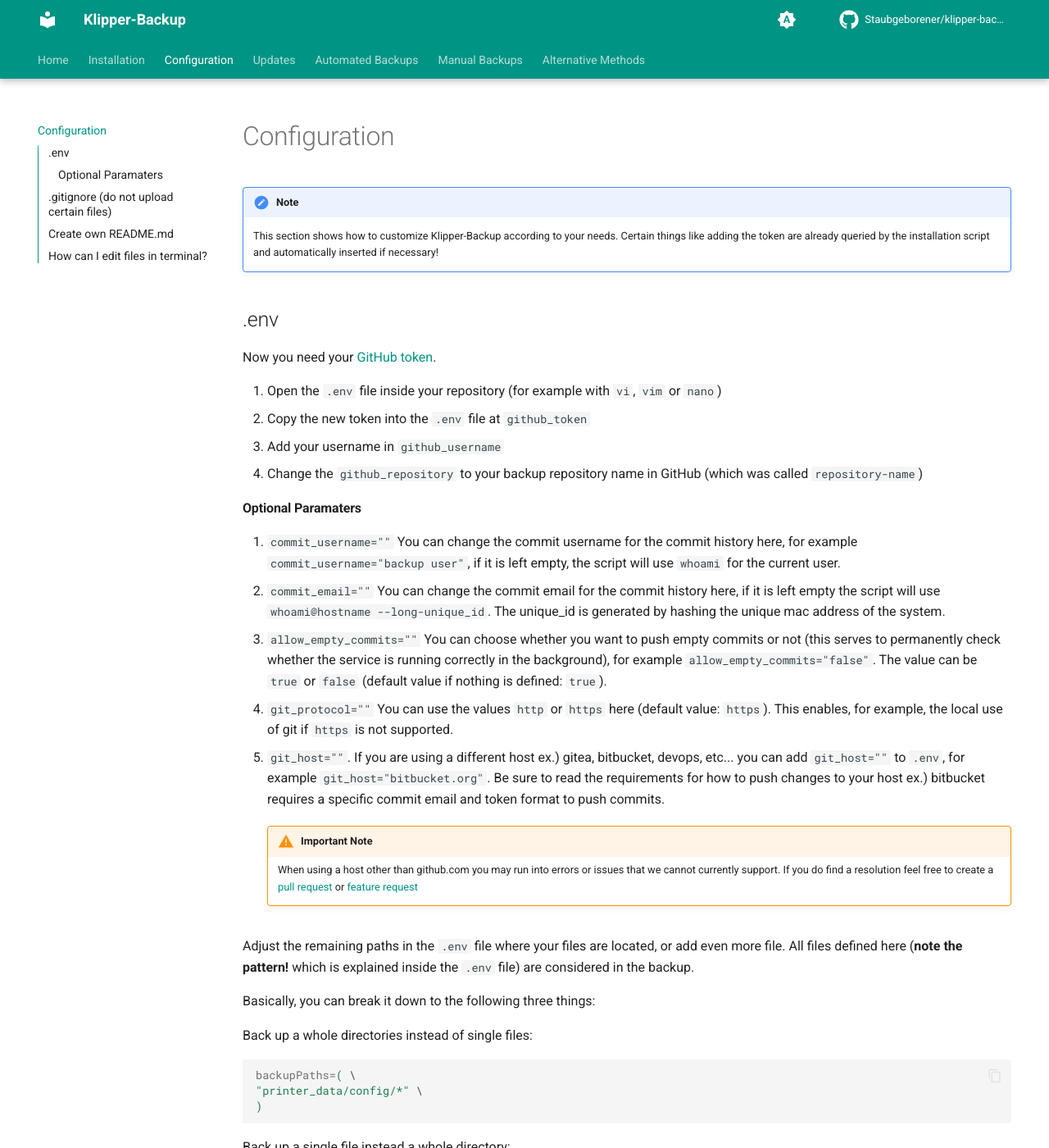
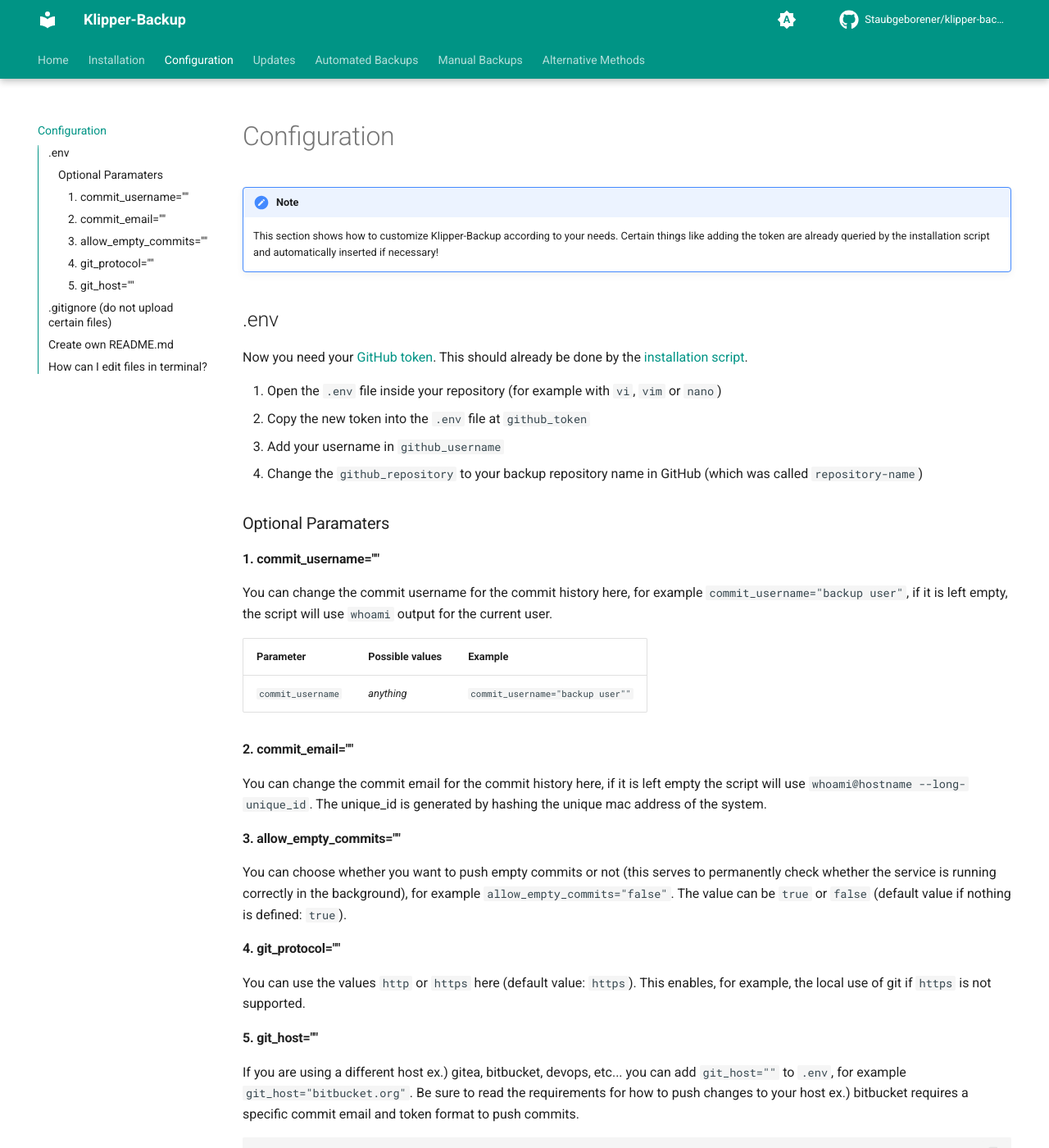
Before and after one commit to Staubgeborener/Klipper-Backup, an MkDocs documentation site: the page built from docs/configuration.md, in a window 1280 px wide and 1400 px high. Shown: the whole window at 82% size. Built offline with MkDocs 1.6.1 and Material for MkDocs 9.7.7, drawn with Linux system fonts in a browser that asks for light colours; comment, search, counter and statistics services are not loaded; some of the changed text lies outside the part shown.

Commit message:
Test tables for configuration.md

```diff
--- a/docs/configuration.md
+++ b/docs/configuration.md
@@ -2,18 +2,32 @@
     This section shows how to customize Klipper-Backup according to your needs. Certain things like adding the token are already queried by the installation script and automatically inserted if necessary!
 
 ## .env
-Now you need your [GitHub token](installation.md#create-github-token).
+Now you need your [GitHub token](installation.md#create-github-token). This should already be done by the [installation script](installation.md/#run-installation).
 
 1. Open the `.env` file inside your repository (for example with `vi`, `vim` or `nano`)
 2. Copy the new token into the `.env` file at `github_token`
 3. Add your username in `github_username`
 4. Change the `github_repository` to your backup repository name in GitHub (which was called `repository-name`)
-#### Optional Paramaters
-1. `commit_username=""` You can change the commit username for the commit history here, for example `commit_username="backup user"`, if it is left empty, the script will use `whoami` for the current user.
-2. `commit_email=""` You can change the commit email for the commit history here, if it is left empty the script will use `whoami@hostname --long-unique_id`. The unique_id is generated by hashing the unique mac address of the system.
-3. `allow_empty_commits=""` You can choose whether you want to push empty commits or not (this serves to permanently check whether the service is running correctly in the background), for example `allow_empty_commits="false"`. The value can be `true` or `false` (default value if nothing is defined: `true`).
-4. `git_protocol=""` You can use the values `http` or `https` here (default value: `https`). This enables, for example, the local use of git if `https` is not supported.
-5. `git_host=""`. If you are using a different host ex.) gitea, bitbucket, devops, etc... you can add `git_host=""` to `.env`, for example `git_host="bitbucket.org"`. Be sure to read the requirements for how to push changes to your host ex.) bitbucket requires a specific commit email and token format to push commits.
+
+### Optional Paramaters
+#### 1. commit_username=""
+You can change the commit username for the commit history here, for example `commit_username="backup user"`, if it is left empty, the script will use `whoami` output for the current user.
+
+| Parameter         | Possible values | Example
+| ----------------- | --------------- |--------------------------------- |
+| `commit_username` | *anything*      | `commit_username="backup user""` |
+
+#### 2. commit_email=""
+You can change the commit email for the commit history here, if it is left empty the script will use `whoami@hostname --long-unique_id`. The unique_id is generated by hashing the unique mac address of the system.
+
+#### 3. allow_empty_commits=""
+You can choose whether you want to push empty commits or not (this serves to permanently check whether the service is running correctly in the background), for example `allow_empty_commits="false"`. The value can be `true` or `false` (default value if nothing is defined: `true`).
+
+#### 4. git_protocol=""
+You can use the values `http` or `https` here (default value: `https`). This enables, for example, the local use of git if `https` is not supported.
+
+#### 5. git_host=""
+If you are using a different host ex.) gitea, bitbucket, devops, etc... you can add `git_host=""` to `.env`, for example `git_host="bitbucket.org"`. Be sure to read the requirements for how to push changes to your host ex.) bitbucket requires a specific commit email and token format to push commits.
 
     !!! warning "Important Note"
         When using a host other than github.com you may run into errors or issues that we cannot currently support. If you do find a resolution feel free to create a [pull request](https://github.com/Staubgeborener/klipper-backup/pulls){:target="_blank"} or [feature request](https://github.com/Staubgeborener/klipper-backup/issues/new?assignees=&labels=feature+request&projects=&template=feature_request.yml){:target="_blank"}
```
